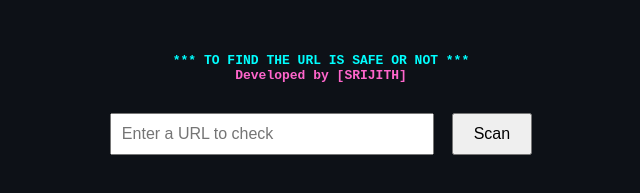
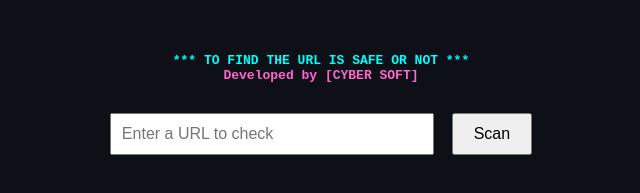
Before and after one commit to srijithit/link, a plain HTML site: page index.html in a window 1280 px wide. Shown: the part 183-376 px from the top of the page, 319-959 px from the left. Drawn offline with Linux system fonts and the light colour scheme.

Commit message:
Index.html
Updated developer name in the footer.

```diff
--- a/index.html
+++ b/index.html
@@ -75,7 +75,7 @@
     </div>
 
     <div class="title">*** TO FIND THE URL IS SAFE OR NOT ***</div>
-    <div class="developer">Developed by [SRIJITH] </div>
+    <div class="developer">Developed by [CYBER SOFT] </div>
 
     <input type="text" id="urlInput" placeholder="Enter a URL to check">
     <button onclick="startScan()">Scan</button>
```
